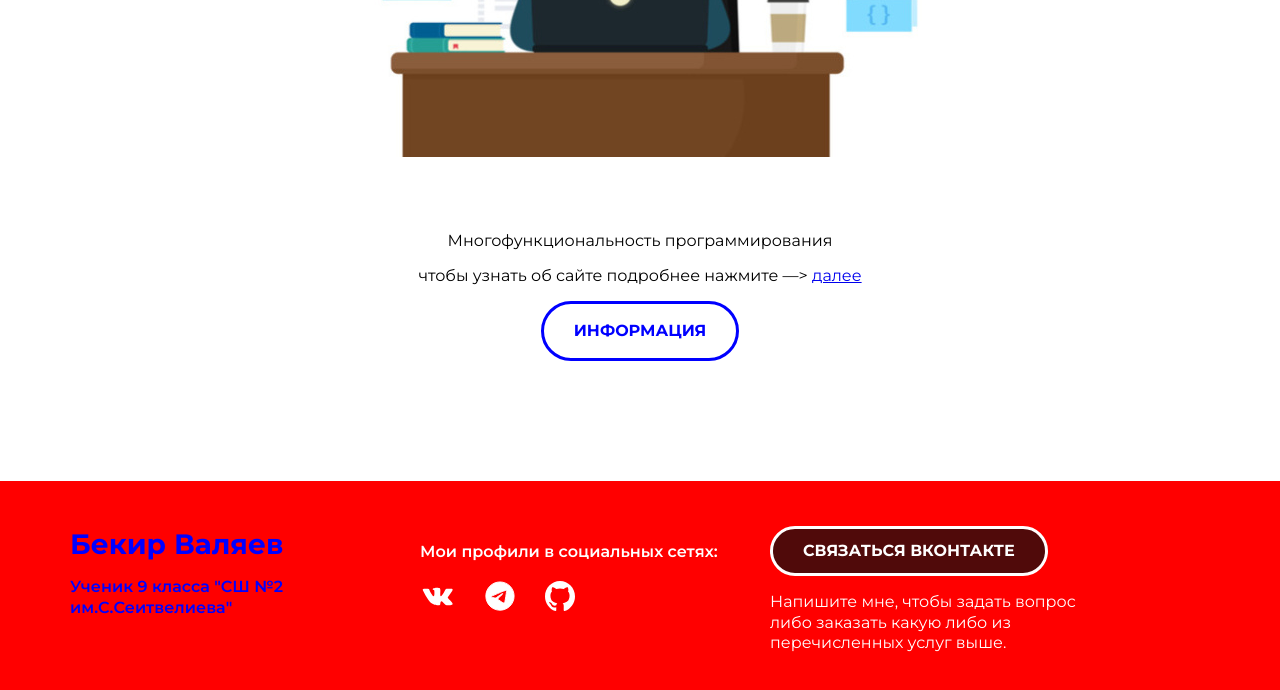
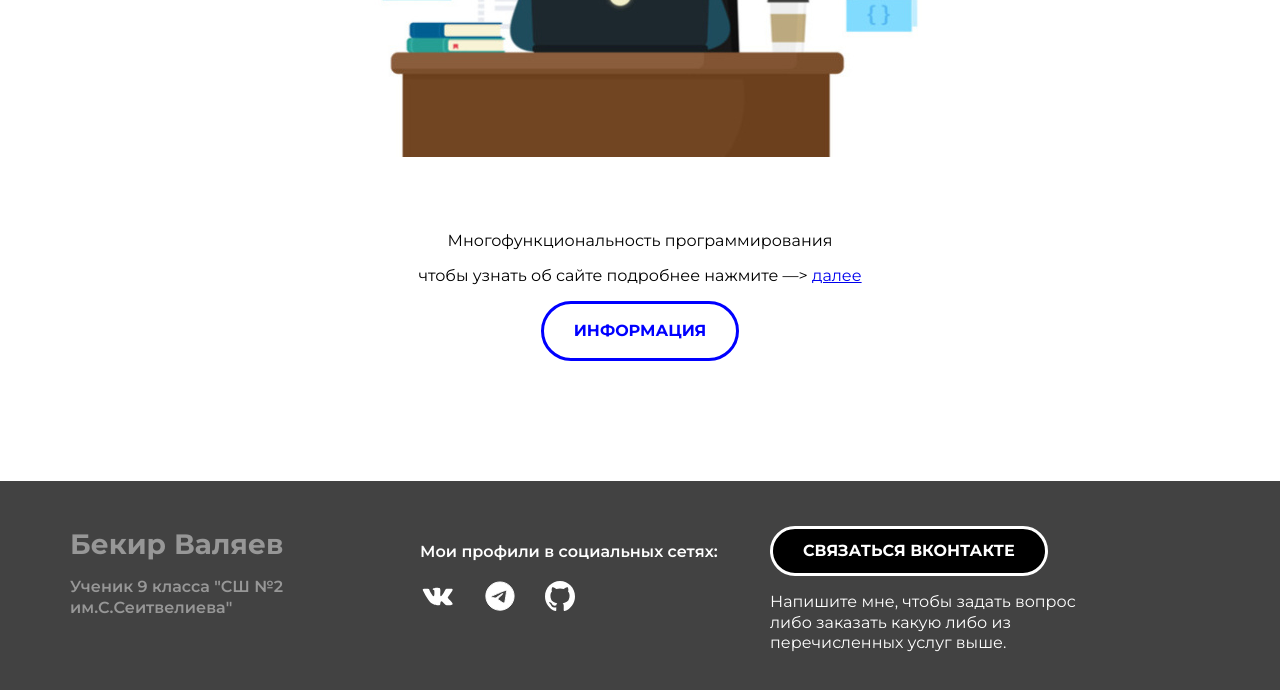
Before and after one commit to Kemaneji/portfolio, a plain HTML site: page main.html in a window 1280 px wide. In both pictures the pointer is over the link "СВЯЗАТЬСЯ ВКОНТАКТЕ". Shown: the part 463-1153 px from the top of the page. Drawn offline with Linux system fonts and the light colour scheme.

Commit message:
изменения 1

```diff
--- a/css/портфолио1.css
+++ b/css/портфолио1.css
@@ -130,7 +130,7 @@ img {
 }
 
 .card-link:hover {
-    color: blue;
+    color: rgb(21, 101, 104);
 }
 
 .card:last-child, .card:nth-last-child(2) {
@@ -161,7 +161,7 @@ img {
 .footer {
     padding-top: 45px;
     padding-bottom: 130px;
-    background: red;
+    background: rgb(66, 66, 66);
     color: white;
 }
 
@@ -176,7 +176,7 @@ img {
 }
 
 .footer-copyright {
-    color: blue;
+    color: rgb(151, 151, 151);
     line-height: 1.3;
 }
 
@@ -230,7 +230,7 @@ img {
 }
 
 .footer-button:hover {
-    background-color: rgb(80, 10, 10);
+    background-color: rgb(0, 0, 0);
     color: white;
 }
 
```
